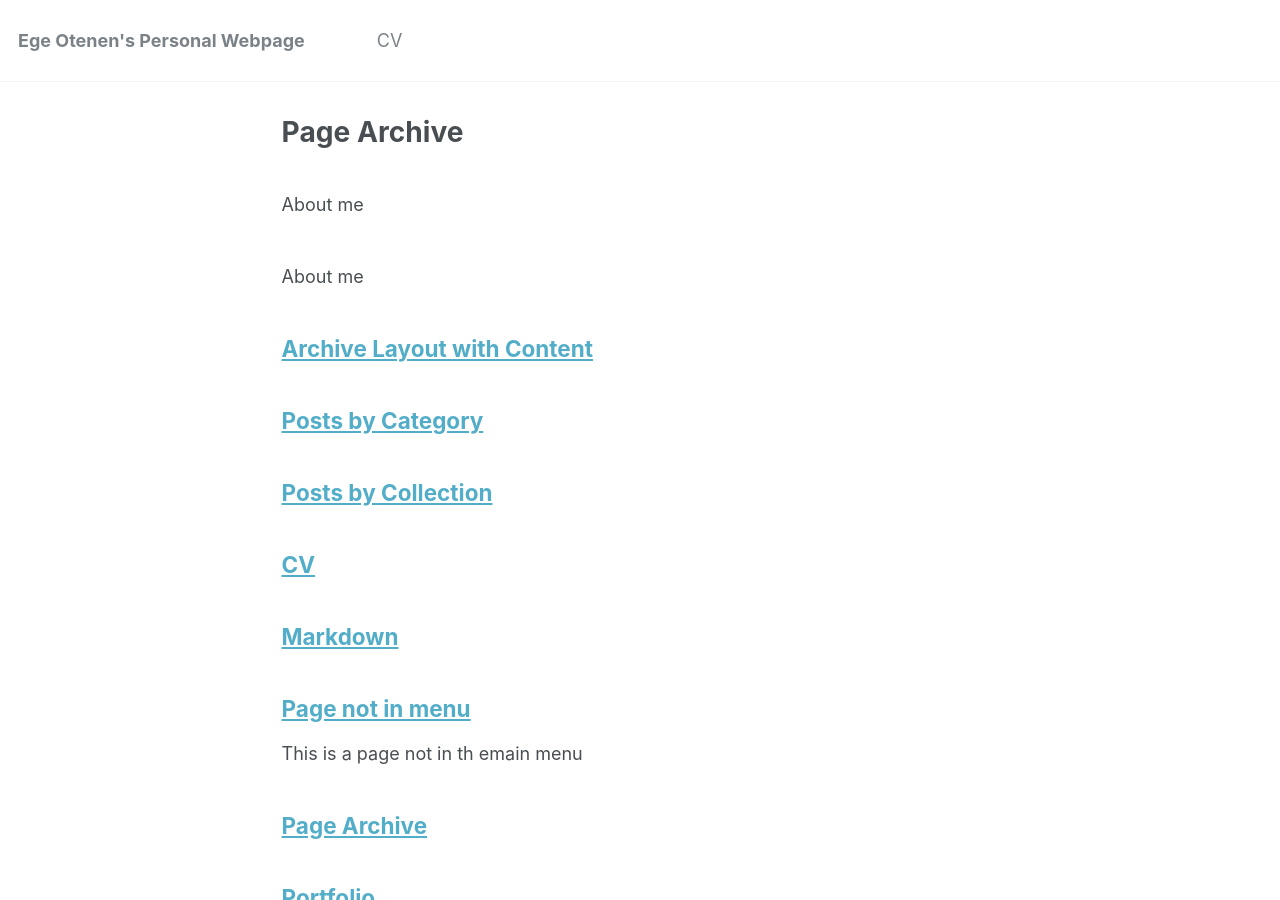
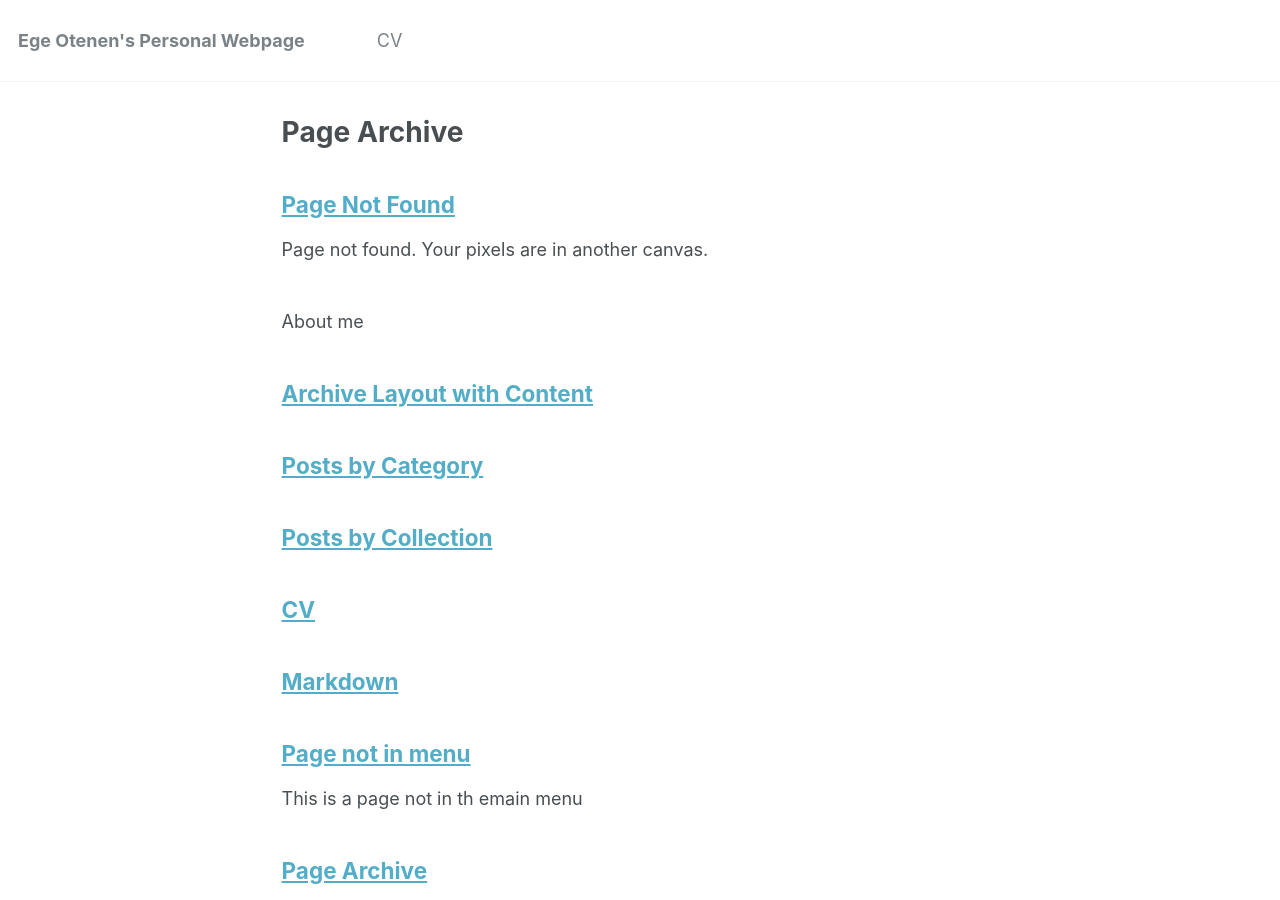
Before and after one commit to egeotenen/egeotenen.github.io, a Jekyll site: the page built from _pages/page-archive.html, in a window 1280 px wide and 900 px high. Built offline with Jekyll 4.4.1, drawn with Linux system fonts in a browser that asks for light colours; part of the change alters nothing that is shown.

Commit message:
Update 404.md

```diff
--- a/_pages/404.md
+++ b/_pages/404.md
@@ -1,30 +1,16 @@
 ---
-permalink: /
-title: ""
-excerpt: "About me"
-author_profile: true
-redirect_from:
-  - /about/
-  - /about.html
+title: "Page Not Found"
+excerpt: "Page not found. Your pixels are in another canvas."
+sitemap: false
+permalink: /404.html
 ---
 
-Hi all, this is my personal webpage! I'm currently a Ph.D. student in the Cognitive Science and Informatics (HCI) dual degree program at Indiana University, Bloomington. I am interested in the reciprocal relationship between autobiographical memory and technology. I am currently working with [Dr. Erik Stolterman Bergqvist](https://www.stoltermanbergqvist.com) to explore the utilization of autobiographical memories with different modalities to enhance user experience and well-being.
+Sorry, but the page you were trying to view does not exist --- perhaps you can try searching for it below.
 
-I earned my Cognitive Psychology MSc degree at [Sabanci University](https://www.sabanciuniv.edu/). I have been working with [Dr. Cagla Aydin](https://fass.sabanciuniv.edu/en/faculty-members/detail/1980) at the CLAM Lab. And I have been a former member of [Varol Lab](http://varollab.com/) under the supervision of [Dr. Onur Varol](http://www.onurvarol.com/).
-
-I received my BSc in psychology from Middle East Technical University. During my undergraduate years, I contributed to several projects at METU Child and Adolescent Development Lab, PI: [Dr. Basak Sahin-Acar](http://psy.metu.edu.tr/en/basak-sahin-acar), METU Life Span Development Laboratory, PI: [Dr. Emre Selcuk](http://myweb.sabanciuniv.edu/emreselcuk/). I completed my internship at the [Center on Autobiographical Memory  Research, CON AMORE](https://psy.au.dk/en/research/research-centres-and-units/conamore/) under the supervision of [Dr. Annette Bohn](https://pure.au.dk/portal/en/persons/annette-bohn(63156000-0ce0-4610-b068-ee3354380b04).html) and [Dr. Muge Ozbek Akcay](https://scholar.google.dk/citations?user=iuB-cpUAAAAJ&hl=en).
-
-Click to see my personal diary [here!](https://sites.google.com/view/otenenege/main)
-
-
-# Education
-* MSc in Cognitive Psychology, Sabanci University, 2022
-* BSc in Psychology, Middle East Technical University, 2020
-
-# Research Interests
-* Autobiographical Memory
-* Designing Technologies
-* Well-being
-* Individual Differences
-* Theory of Mind
-* Mental Simulations
+<script type="text/javascript">
+  var GOOG_FIXURL_LANG = 'en';
+  var GOOG_FIXURL_SITE = '{{ site.url }}'
+</script>
+<script type="text/javascript"
+  src="//linkhelp.clients.google.com/tbproxy/lh/wm/fixurl.js">
+</script>
```
